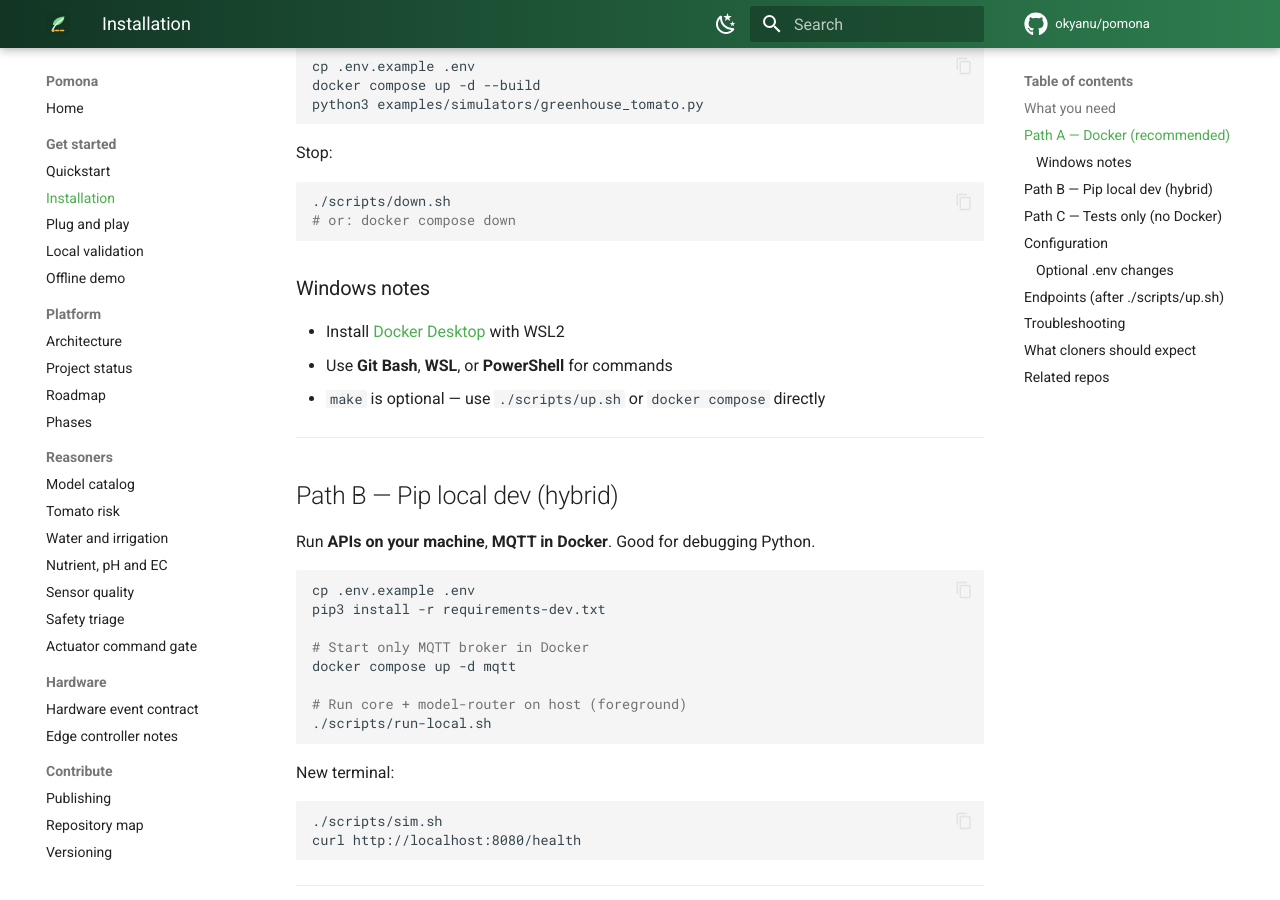
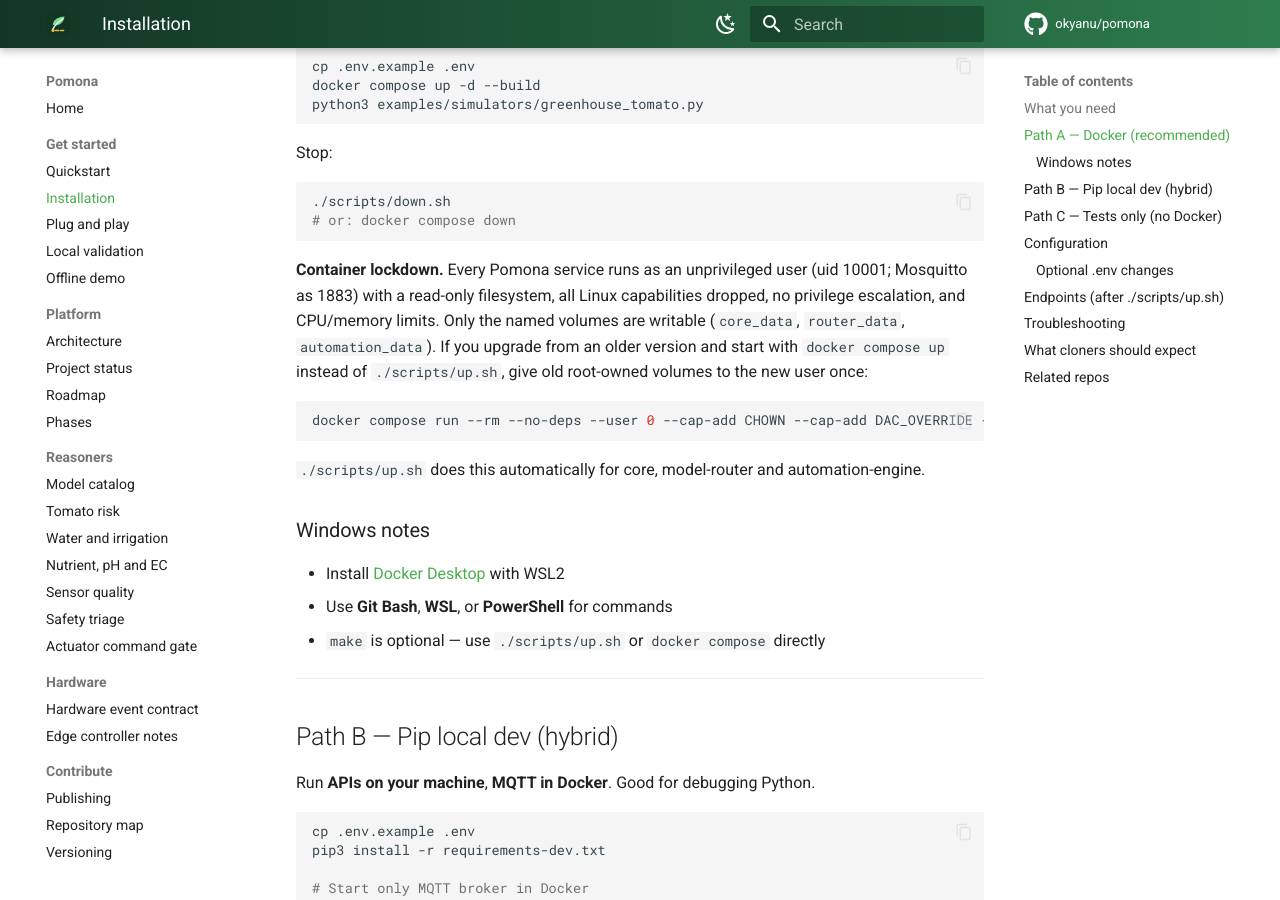
Before and after one commit to okyanu/pomona, an MkDocs documentation site: the page built from docs/INSTALL.md, in a window 1280 px wide and 900 px high, scrolled down 951 px. Built offline with MkDocs 1.6.1 and Material for MkDocs 9.7.7, drawn with Linux system fonts in a browser that asks for light colours; comment, search, counter and statistics services are not loaded; some of the changed text lies outside the part shown.

Commit message:
docker: lock down every Pomona container
- Each service image runs as uid 10001 (Mosquitto as 1883), never root
- docker-compose: read-only root filesystem, cap_drop ALL,
  no-new-privileges, /tmp as tmpfs, CPU and memory limits (overridable in
  .env); writable state only in named volumes
- model-router gets a router_data volume for its audit log and HF cache
- scripts/up.sh hands old root-owned volumes to uid 10001 once (idempotent)
- Verified on Docker 28.5: all health checks 200, MQTT ingest, observation
  import, pipeline audit writes, automation DB, dashboard; zero effective
  capabilities; root filesystem rejects writes; migration of a simulated
  root-owned volume works

Co-Authored-By: Claude Opus 5.5 <noreply@anthropic.com>

````diff
--- a/docs/INSTALL.md
+++ b/docs/INSTALL.md
@@ -46,6 +46,19 @@ Stop:
 ./scripts/down.sh
 # or: docker compose down
 ```
+
+**Container lockdown.** Every Pomona service runs as an unprivileged user (uid 10001;
+Mosquitto as 1883) with a read-only filesystem, all Linux capabilities dropped, no
+privilege escalation, and CPU/memory limits. Only the named volumes are writable
+(`core_data`, `router_data`, `automation_data`). If you upgrade from an older version and
+start with `docker compose up` instead of `./scripts/up.sh`, give old root-owned volumes to
+the new user once:
+
+```bash
+docker compose run --rm --no-deps --user 0 --cap-add CHOWN --cap-add DAC_OVERRIDE --cap-add FOWNER --entrypoint chown core -R 10001:10001 /app/data
+```
+
+`./scripts/up.sh` does this automatically for core, model-router and automation-engine.
 
 ### Windows notes
 
@@ -135,6 +148,8 @@ You rarely need to edit `.env` for basic use. Defaults work out of the box.
 | Simulator no data in core | MQTT must be up; simulator uses `localhost:1883` |
 | `make: command not found` | Use `./scripts/up.sh` instead |
 | Linux Ollama from container | `host.docker.internal` fixed via `extra_hosts` in compose |
+| `Permission denied` / `readonly database` after upgrading | Old root-owned volume: run `./scripts/up.sh`, or the `chown` command under *Container lockdown* |
+| Model router killed (exit 137) with the Hugging Face backend | Raise `MODEL_ROUTER_MEM_LIMIT` in `.env` (default 2g) |
 
 Run diagnostics:
 
````
Also changed, not shown: docker-compose.yml (+38 -0 lines), 8 other files.
